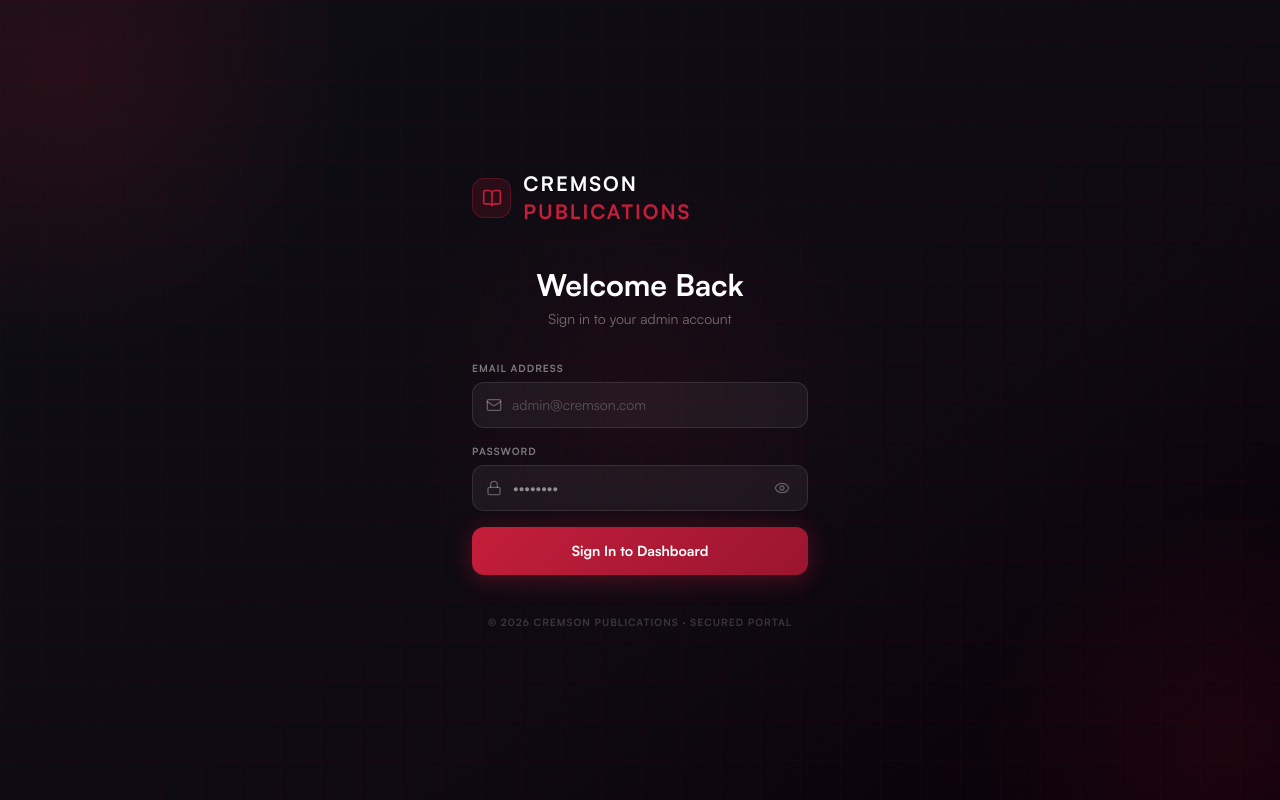
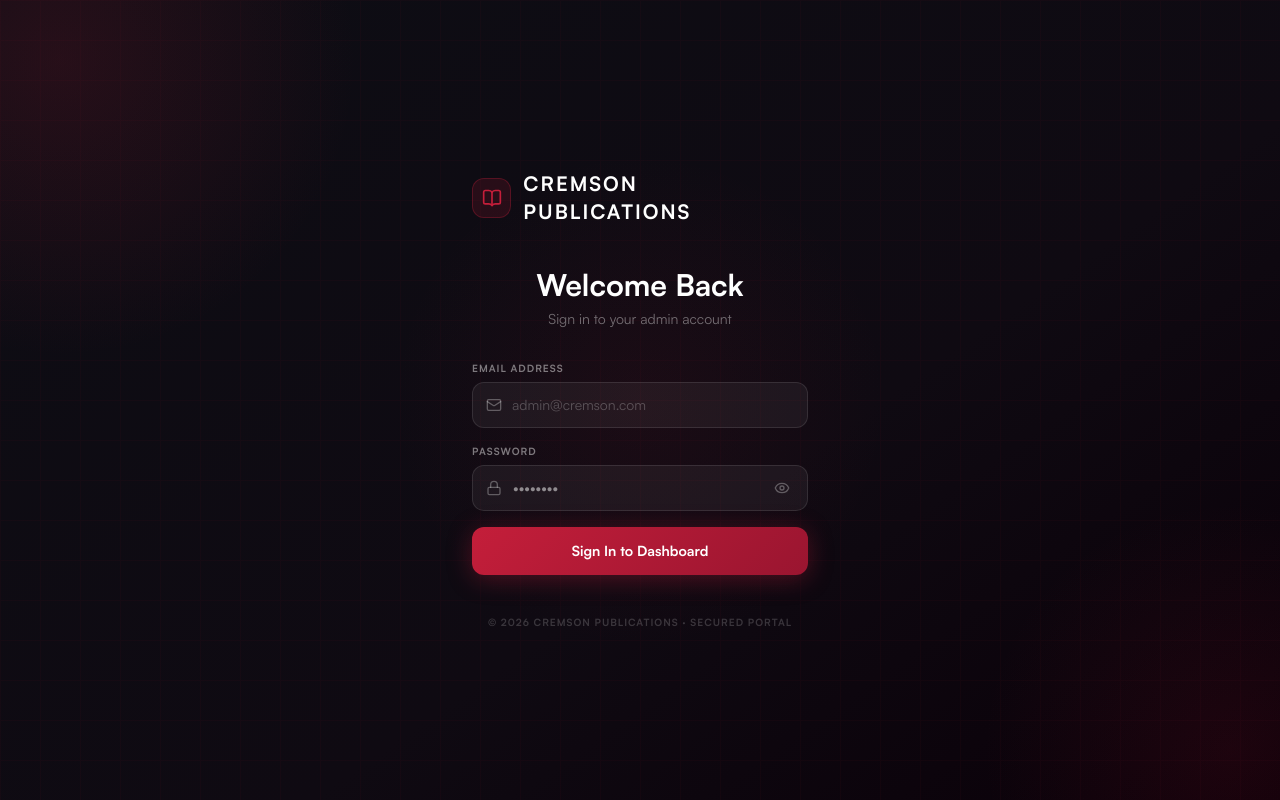
Before and after one commit to cremsonpublications-cmd/cremson-baserow, a Next.js app in the folder cremson-next-ui/: page /admin/login in a window 1280 px wide. Built offline with nearby package versions, Linux system fonts and the light colour scheme; no server answers.

Commit message:
fix: single color white for Cremson Publications logo text

```diff
--- a/cremson-next-ui/app/admin/login/page.js
+++ b/cremson-next-ui/app/admin/login/page.js
@@ -83,7 +83,7 @@ export default function AdminLoginPage() {
           >
             <BookOpen className="w-5 h-5" style={{ color: "#c41e3a" }} />
           </div>
-          <span className="text-white font-black text-xl tracking-widest uppercase">Cremson <span style={{ color: "#c41e3a" }}>Publications</span></span>
+          <span className="text-white font-black text-xl tracking-widest uppercase">Cremson Publications</span>
         </div>
 
         {/* Heading */}
```
